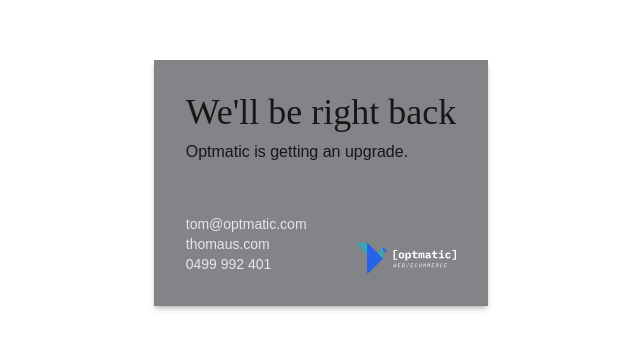
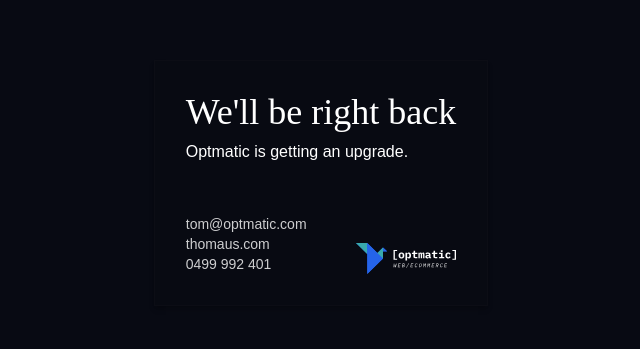
Before and after one commit to optmatic/verygoodweb, a Next.js app: page / in a window 1280 px wide. Shown: the part 217-566 px from the top of the page, without its empty margins (319-959 px from the left). Built offline with nearby package versions, Linux system fonts and the light colour scheme.

Commit message:
colour changes

```diff
--- a/src/app/globals.css
+++ b/src/app/globals.css
@@ -1,24 +1,6 @@
 @tailwind base;
 @tailwind components;
 @tailwind utilities;
-
-:root {
-  --background: #ffffff;
-  --foreground: #171717;
-}
-
-@media (prefers-color-scheme: dark) {
-  :root {
-    --background: #0a0a0a;
-    --foreground: #ededed;
-  }
-}
-
-body {
-  color: var(--foreground);
-  background: var(--background);
-  font-family: Arial, Helvetica, sans-serif;
-}
 
 @keyframes scroll {
   0% {
--- a/src/app/layout.tsx
+++ b/src/app/layout.tsx
@@ -15,7 +15,7 @@ const geistMono = Geist_Mono({
 });
 
 export const metadata: Metadata = {
-  title: "brb -Optmatic",
+  title: "brb - Optmatic",
   description: "Optmatic - brb",
 };
 
@@ -27,7 +27,7 @@ export default function RootLayout({
   return (
     <html lang="en">
       <body
-        className={`${geistSans.variable} ${geistMono.variable} antialiased min-h-screen flex flex-col w-full items-center justify-center`}
+        className={`${geistSans.variable} ${geistMono.variable} antialiased min-h-screen flex flex-col w-full items-center justify-center bg-deepBlue`}
       >
         {/* <Navbar /> */}
           <main>
--- a/src/components/optmatic/CS.tsx
+++ b/src/components/optmatic/CS.tsx
@@ -3,8 +3,8 @@ import Logo from "@/images/optmatic-logo.svg";
 export default function CS() {
     return (
         <div className="p-[31px] bg-deepBlue/50 border border-zinc-600/5 shadow-md shadow-black/20 flex flex-col justify-between">
-                <h1 className="text-3xl sm:text-4xl font-normal font-serif mb-2">We&apos;ll be right back</h1>
-                <p className="text-md font-light">Optmatic is getting an upgrade.</p>
+                <h1 className="text-3xl text-white sm:text-4xl font-normal font-serif mb-2">We&apos;ll be right back</h1>
+                <p className="text-md text-white font-light">Optmatic is getting an upgrade.</p>
                 <div className="flex flex-col mt-[50px] !text-sm">
                     <a href="mailto:tom@optmatic.com" className="text-white/80 hover:text-white hover:italic">tom@optmatic.com</a>
                     <a href="https://thomaus.com" target="_blank" rel="noopener noreferrer" className="text-white/80 hover:text-white hover:italic">thomaus.com</a>
```
